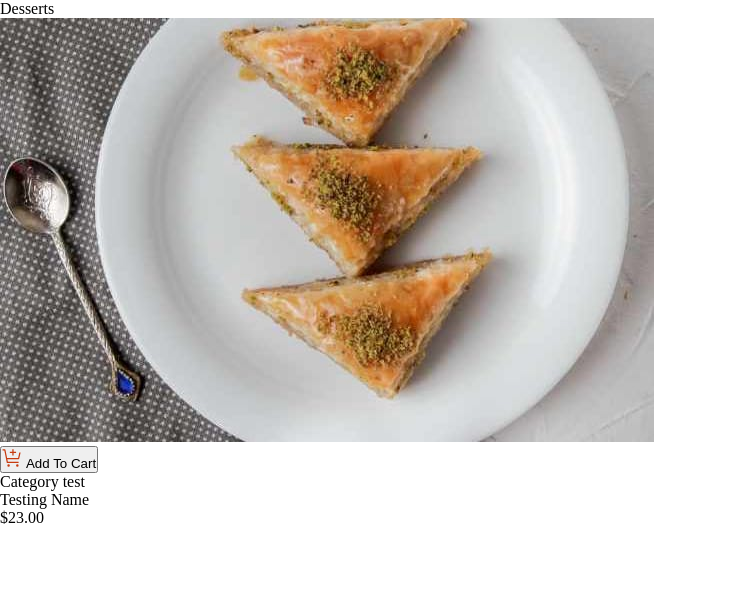
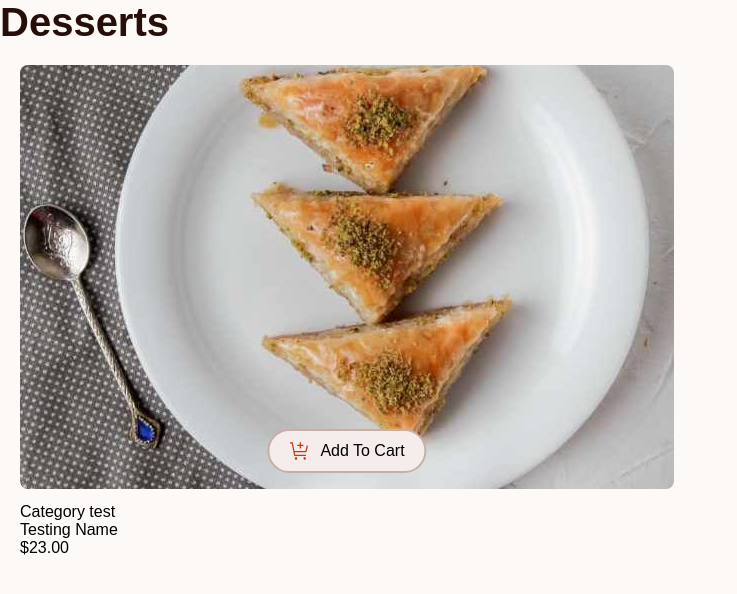
Before and after one commit to arrejoria/product-list-cart, a plain HTML site: page index.html in a window 1280 px wide. Shown: the whole page, without its empty margins (0-737 px from the left). Drawn offline with Linux system fonts and the light colour scheme.

Commit message:
Upload changes

```diff
--- /dev/null
+++ b/assets/sass/_components.scss
@@ -0,0 +1,15 @@
+
+@import "variables";
+
+// Components Styles
+// ===================================================
+.addtocart_btn {
+    display: inline-flex;
+    align-items: center;
+    gap: 10px;
+    font-size: 1rem;
+    padding: 10px 20px;
+    background-color: $rose-100;
+    border-radius: 30px;
+    border: 2px solid $rose-300;
+}
--- /dev/null
+++ b/assets/sass/_reset.scss
@@ -0,0 +1,27 @@
+
+/* Reset global básico */
+*,
+*::before,
+*::after {
+    margin: 0;
+    padding: 0;
+    box-sizing: border-box;
+}
+
+html {
+    scroll-behavior: smooth;
+    font-size: calc(10 / 16 * 100);
+}
+
+body {
+    overflow-x: hidden;
+
+    min-height: 100vh;
+    display: flex;
+    flex-direction: column;
+}
+
+:focus {
+    outline: 2px dashed var(--color-red);
+    outline-offset: 4px;
+}
--- /dev/null
+++ b/assets/sass/_template-styles.scss
@@ -0,0 +1,10 @@
+@use "_variables.scss" as *;
+
+// Pages Styles
+body {
+    font-family: $font-family-base, sans-serif;
+}
+.page_title {
+    font-weight: $font-weight-bold;
+    font-size: 2.5rem;
+}
--- a/assets/sass/_variables.scss
+++ b/assets/sass/_variables.scss
@@ -1,6 +1,15 @@
 // ===================================================
 // Pre-entrega - SCSS Variables
 // ===================================================
+
+
+// Importar fuente local
+@font-face {
+  font-family: 'Red Hat Text';
+  src: url('../fonts/RedHatText-Italic.ttf') format('ttf'),
+       url('../fonts/RedHatText-VariableFont_wght.ttf') format('ttf');
+}
+
 
 // -----------------------------
 // Layout breakpoints
@@ -8,8 +17,6 @@
 
 $breakpoint-mobile: 375px;
 $breakpoint-desktop: 1440px;
-
-// ⚠️ Recomendación: usar min/max para trabajar con todo el rango entre 320px y pantallas grandes.
 
 
 // -----------------------------
--- /dev/null
+++ b/assets/sass/shop.scss
@@ -0,0 +1,53 @@
+@use "variables" as *;
+
+
+// Shop Styles
+// ===================================================
+
+body {
+    background-color: $rose-50;
+}
+
+.shop {
+    .page_title {
+        color: $rose-900;
+    }
+
+    .products {
+        display: flex;
+        flex-wrap: wrap;
+        gap: 20px;
+        padding: 20px;
+
+        .product {
+            display: flex;
+            flex-direction: column;
+            gap: 10px;
+
+            .product_image {
+                position: relative;
+
+                picture {
+                    width: 100%;
+                    height: auto;
+
+                    img {
+                        width: 100%;
+                        height: auto;
+                        object-fit: cover;
+                        border-radius: 8px;
+                    }
+                }
+
+                .product_btn {
+                    position: absolute;
+                    bottom: 20px;
+                    left: 50%;
+                    transform: translateX(-50%);
+
+
+                }
+            }
+        }
+    }
+}
--- a/assets/sass/style.scss
+++ b/assets/sass/style.scss
@@ -2,32 +2,9 @@
 // Pre-entrega - SCSS Styles
 // ===================================================
 
+@use "reset" as *;
 @use "variables" as *;
-
-
-/* Reset global básico */
-*,
-*::before,
-*::after {
-    margin: 0;
-    padding: 0;
-    box-sizing: border-box;
-}
-
-html {
-    scroll-behavior: smooth;
-    font-size: calc(10 / 16 * 100);
-}
-
-body {
-    overflow-x: hidden;
-
-    min-height: 100vh;
-    display: flex;
-    flex-direction: column;
-}
-
-:focus {
-    outline: 2px dashed var(--color-red);
-    outline-offset: 4px;
-}
+@use "template-styles" as *;
+@use "components" as *;
+@use "shop" as *;
+// ===================================================
--- a/index.html
+++ b/index.html
@@ -15,9 +15,9 @@
 
 <body>
   <div class="shop">
-    <div class="page_title" id="catTitle"></div>
+    <h1 class="page_title" id="catTitle"></h1>
     <div class="products" id="catProducts">
-      <div class="product_item">
+      <div class="product">
         <div class="product_image">
           <picture>
             <source srcset="./assets/images/image-baklava-mobile.jpg" media="(min-width: 320px)" />
@@ -26,7 +26,7 @@
           </picture>
           <div class="product_btn" id="prodBtn">
             <div id="cartBtn">
-              <button id="addToCart">
+              <button class="addtocart_btn" id="addToCart">
                 <img src="./assets/images/icon-add-to-cart.svg" alt="add to cart icon" aria-hidden="true" />
                 Add To Cart
               </button>
```
Also changed, not shown: assets/css/style.css, assets/fonts/RedHatText-Italic.ttf (renamed from assets/fonts/RedHatText-Italic-VariableFont_wght.ttf), 1 other file.
